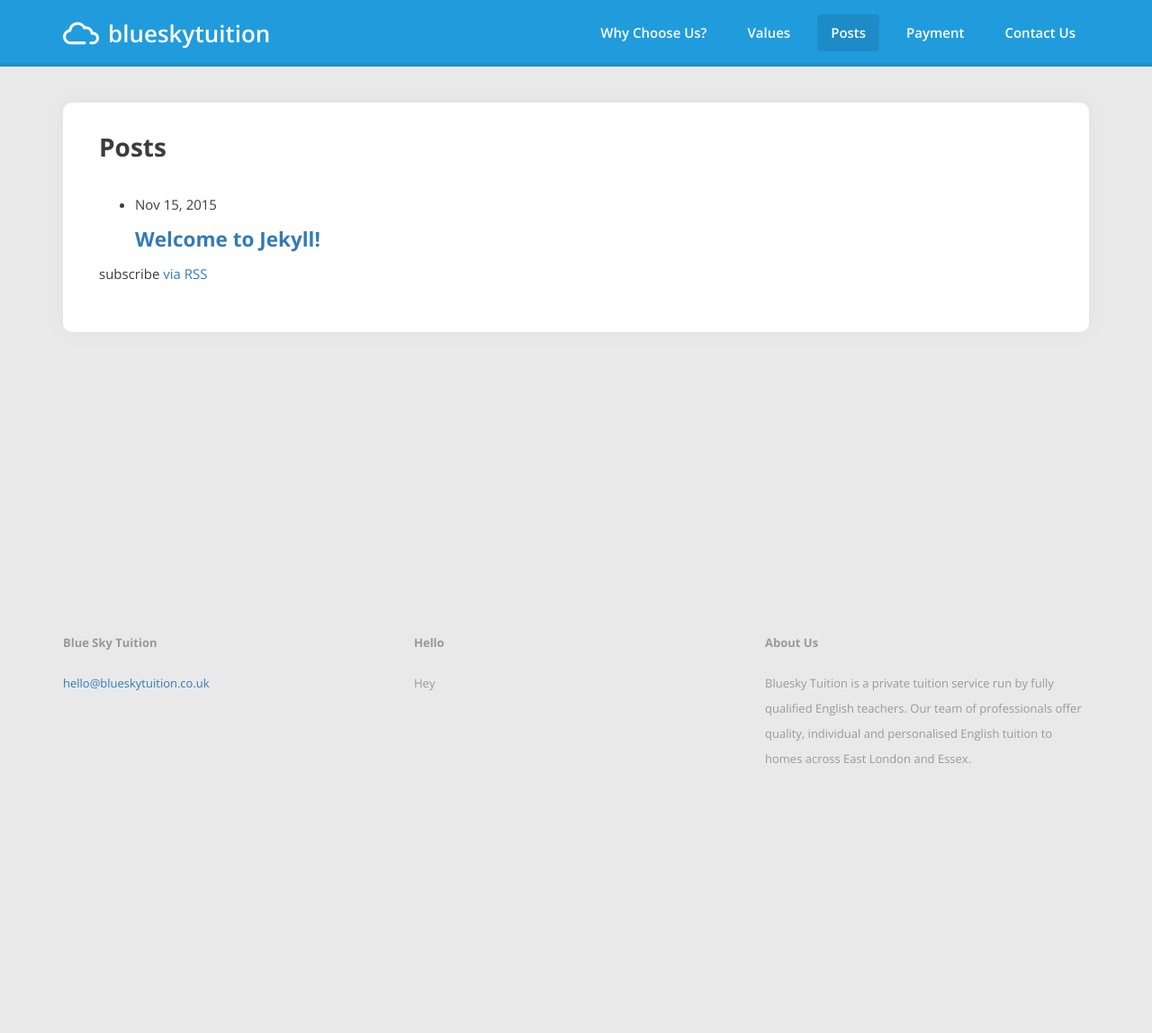
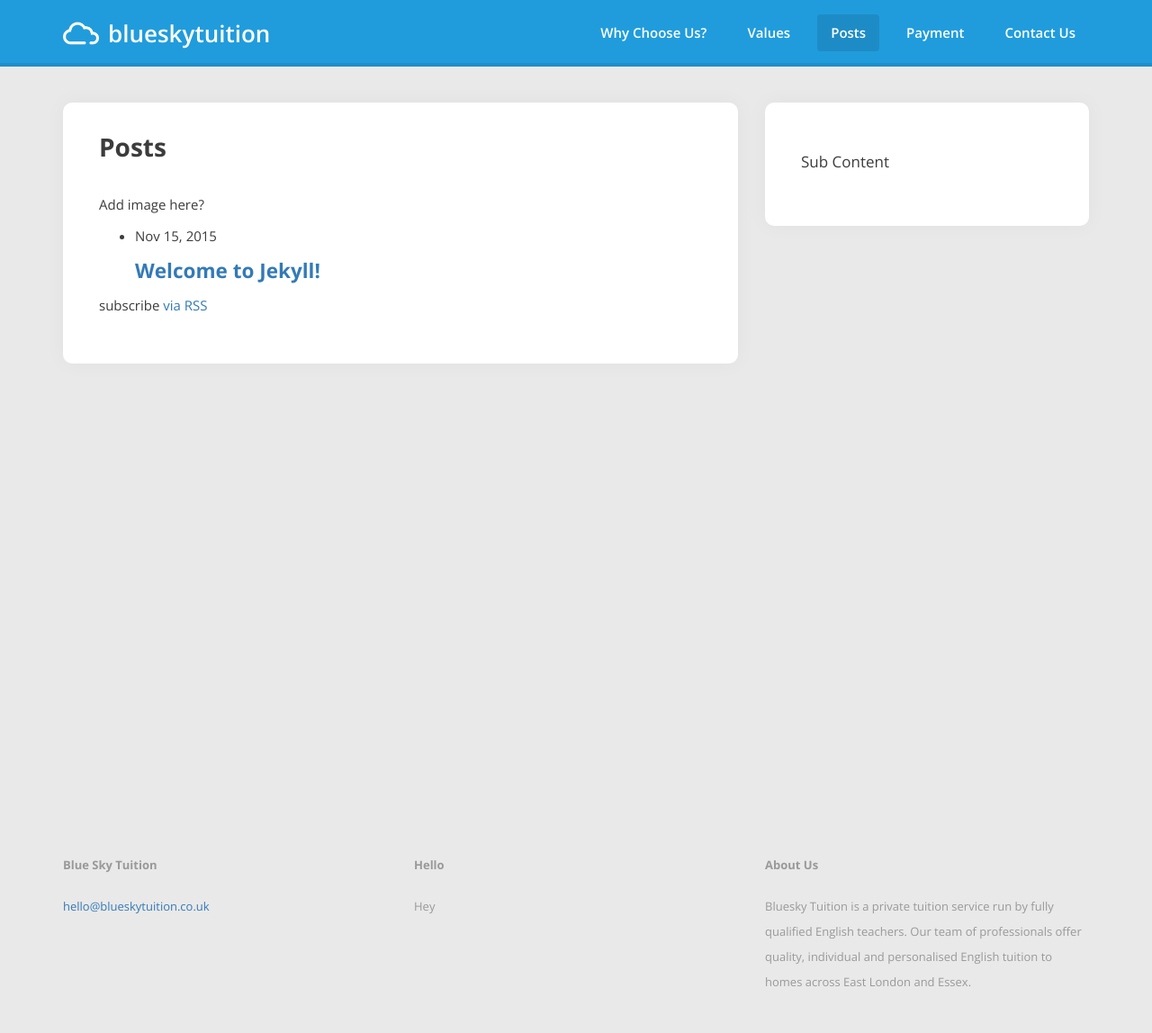
Before and after one commit to 01taylop/blue-sky-tuition, a Jekyll site: the page built from posts.md, in a window 1280 px wide. Shown: the whole page at 90% size. Built offline with Jekyll 4.4.1, drawn with Linux system fonts in a browser that asks for light colours; before the commit the page ends 900 px from its top, so only the background shows below that.

Commit message:
Created a sub content section

```diff
--- a/_layouts/page.html
+++ b/_layouts/page.html
@@ -1,16 +1,30 @@
 ---
 layout: default
 ---
+<div class="row">
+  <div class="col-md-8">
+
     <article class="post">
 
       <header class="post-header">
         <h1 class="post-title">{{ page.title }}</h1>
       </header>
-
       <!-- <img src="{{ site.baseurl }}/assets/home2.jpg" class="page-feature" /> -->
 
       <div class="post-content">
+        <p>Add image here?</p>
         {{ content }}
       </div>
 
     </article>
+
+  </div>
+  <div class="col-md-4">
+
+      <article class="post">
+        <p>Sub Content</p>
+      </article>
+
+    </div>
+  </div>
+</div>
```
Lines whose indentation alone changed are shown as unchanged.
